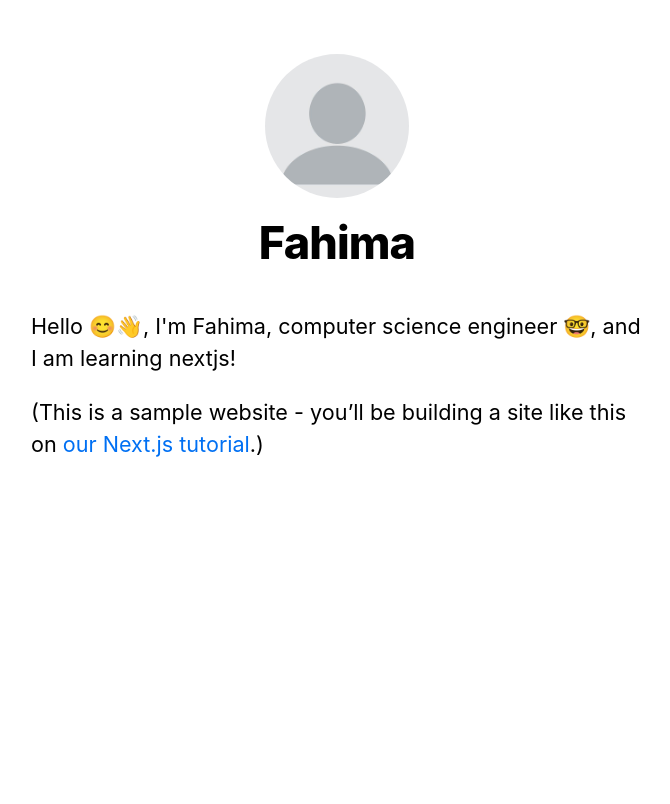
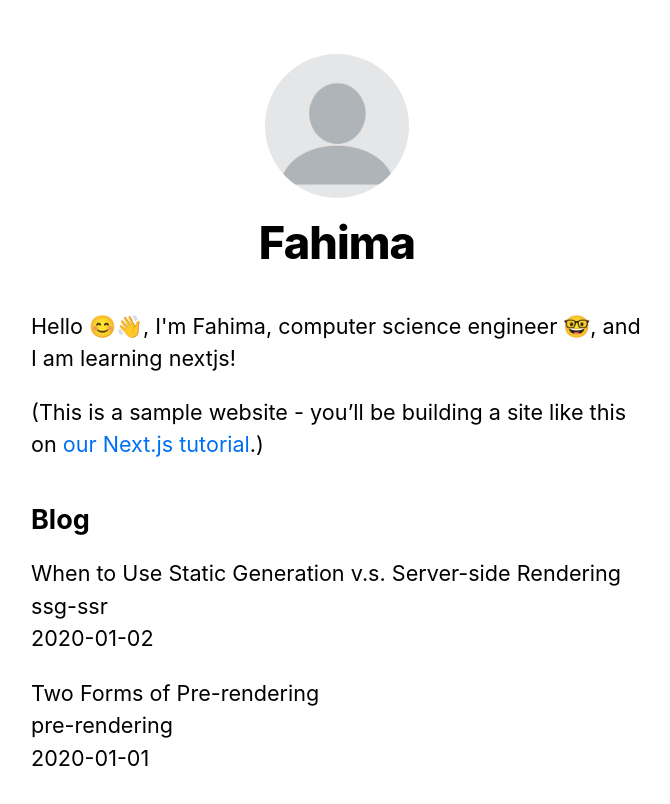
Before and after one commit to FahimaGold/nextjs-tutorial-blog, a Next.js app: page / in a window 1280 px wide. Shown: the top 804 px of the page, without its empty margins (303-973 px from the left). Built offline with nearby package versions, Linux system fonts and the light colour scheme.

Commit message:
add posts to home

```diff
--- a/pages/index.js
+++ b/pages/index.js
@@ -1,8 +1,18 @@
 import Head from 'next/head';
 import Layout, { siteTitle } from '../components/layout';
 import utilStyles from '../styles/utils.module.css';
+import { getSortedPostsData } from '../lib/posts';
 
-export default function Home() {
+export async function getStaticProps() {
+  const allPostsData = getSortedPostsData();
+  return {
+    props: {
+      allPostsData,
+    },
+  };
+}
+
+export default function Home({ allPostsData }) {
   return (
     <Layout home>
       <Head>
@@ -15,6 +25,21 @@
           <a href="https://nextjs.org/learn">our Next.js tutorial</a>.)
         </p>
       </section>
+       {/* Add posts section */}
+      <section className={`${utilStyles.headingMd} ${utilStyles.padding1px}`}>
+        <h2 className={utilStyles.headingLg}>Blog</h2>
+        <ul className={utilStyles.list}>
+          {allPostsData.map(({ id, date, title }) => (
+            <li className={utilStyles.listItem} key={id}>
+              {title}
+              <br />
+              {id}
+              <br />
+              {date}
+            </li>
+          ))}
+        </ul>
+      </section>
     </Layout>
   );
 }
```
